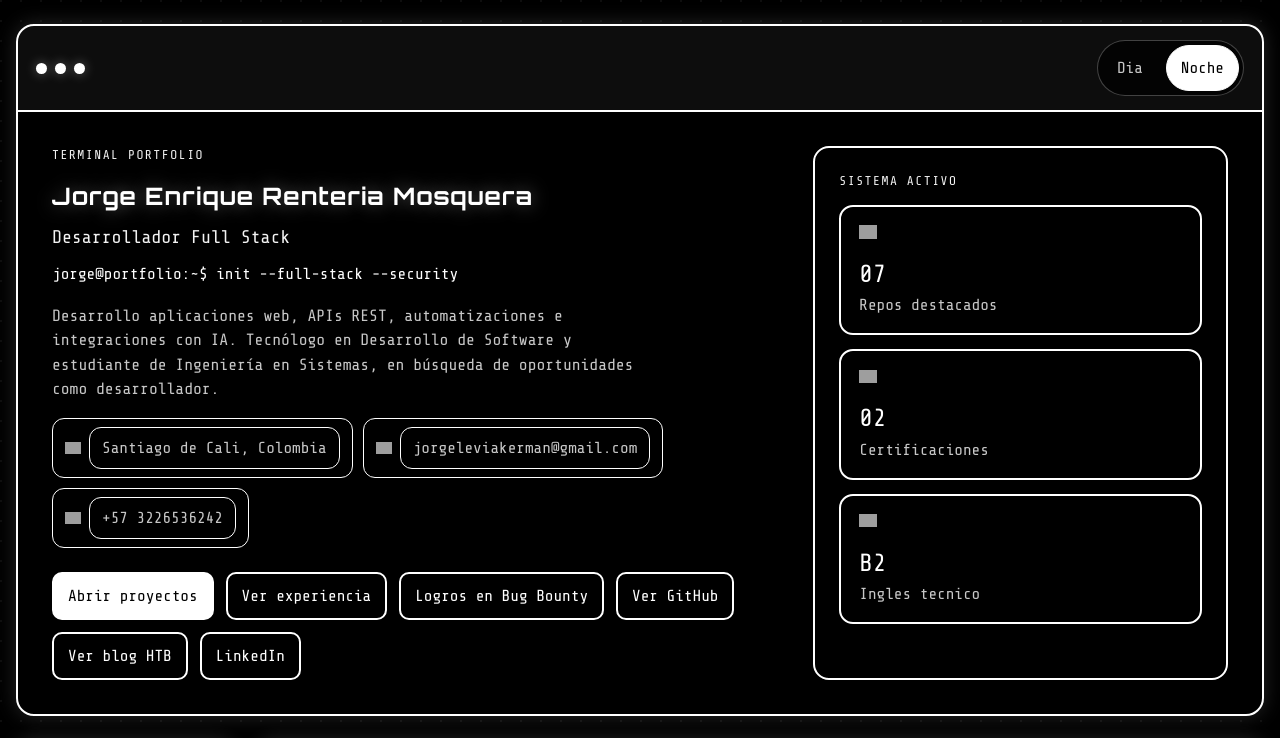
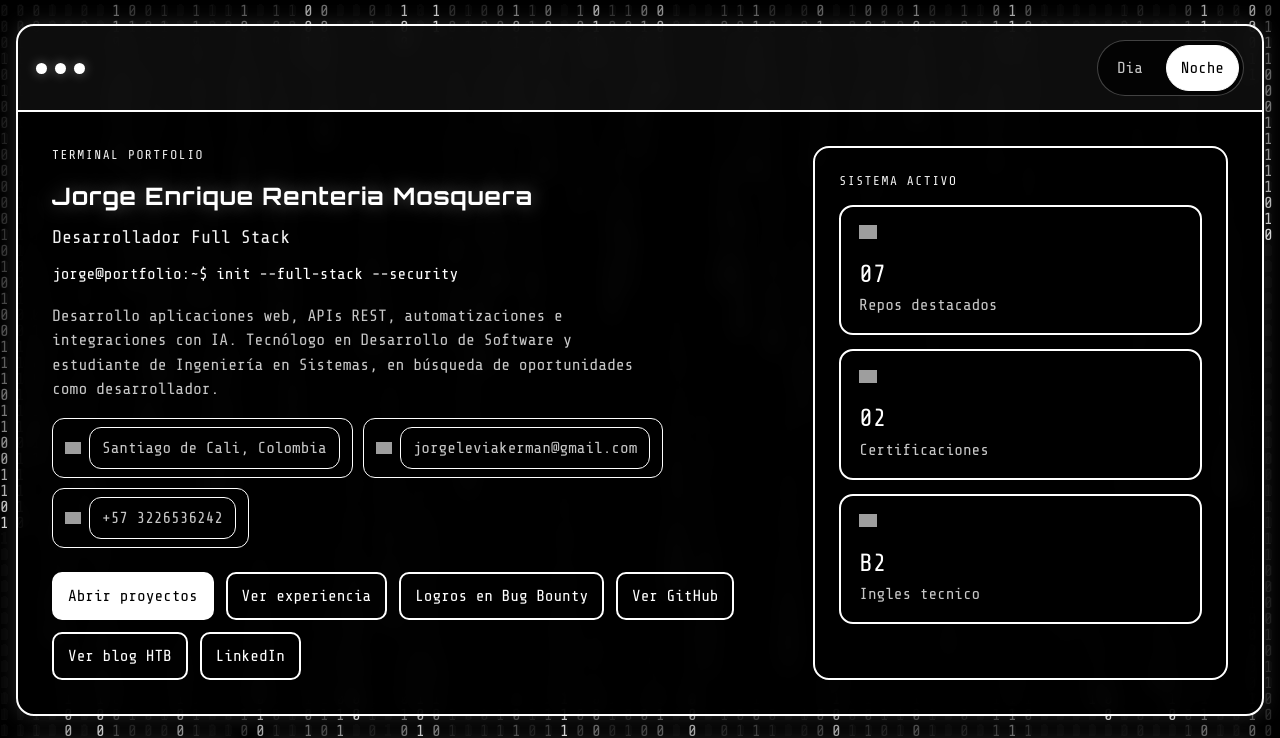
Before and after one commit to jorgeR1519/Portafolio_real, a React (Vite) app in the folder Frontend/: page / in a window 1280 px wide. Shown: the top 738 px of the page. Built offline with nearby package versions, Linux system fonts and the light colour scheme; grey boxes are pictures that could not be loaded.

Commit message:
Corrige cobertura y distribución del fondo animado

```diff
--- a/Frontend/src/App.css
+++ b/Frontend/src/App.css
@@ -8,7 +8,11 @@
 .matrix-canvas {
   position: fixed;
   inset: 0;
-  z-index: -3;
+  width: 100%;
+  height: 100%;
+  display: block;
+  pointer-events: none;
+  z-index: -1;
   background: #000;
 }
 
--- a/Frontend/src/App.tsx
+++ b/Frontend/src/App.tsx
@@ -385,14 +385,7 @@ function App() {
     const fontSize = 16
     const letters = '01'
 
-    const resize = () => {
-      canvas.width = window.innerWidth
-      canvas.height = window.innerHeight
-      const columns = Math.floor(canvas.width / fontSize)
-      drops = Array(columns).fill(1)
-    }
-
-    const draw = () => {
+    const paint = () => {
       const isDay = document.documentElement.dataset.theme === 'day'
       context.fillStyle = isDay
         ? 'rgba(248, 255, 252, 0.08)'
@@ -405,13 +398,30 @@ function App() {
         const text = letters[Math.floor(Math.random() * letters.length)]
         context.fillText(text, index * fontSize, drops[index] * fontSize)
 
-        if (drops[index] * fontSize > canvas.height && Math.random() > 0.975) {
+        if (drops[index] * fontSize > canvas.height) {
           drops[index] = 0
         }
 
         drops[index] += 1
       }
 
+    }
+
+    const resize = () => {
+      canvas.width = window.innerWidth
+      canvas.height = window.innerHeight
+      const columns = Math.ceil(canvas.width / fontSize)
+      const rows = Math.ceil(canvas.height / fontSize)
+      // Stagger streams across the viewport instead of starting a single wave.
+      drops = Array.from({ length: columns }, () => Math.floor(Math.random() * rows))
+      // Populate the trails immediately, including after resizing the viewport.
+      for (let frame = 0; frame < 40; frame += 1) {
+        paint()
+      }
+    }
+
+    const draw = () => {
+      paint()
       animationFrame = window.requestAnimationFrame(draw)
     }
 
--- a/Frontend/src/index.css
+++ b/Frontend/src/index.css
@@ -108,4 +108,6 @@ textarea {
 
 #root {
   position: relative;
+  isolation: isolate;
+  min-height: 100vh;
 }
```
